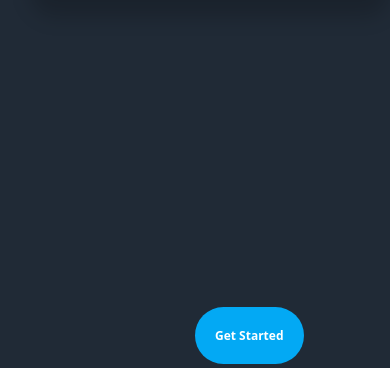
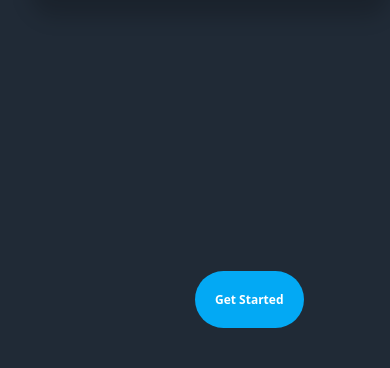
Before and after one commit to codewithAJAY/file-sharing-v1, a plain HTML site: page index.html in a window 390 px wide. Shown: the part 476-844 px from the top of the page. Drawn offline with Linux system fonts and the light colour scheme.

Commit message:
Update style.css

```diff
--- a/css/style.css
+++ b/css/style.css
@@ -343,7 +343,7 @@ input, textarea {
     width: 100%;
   }
   .get-started {
-    bottom: 4px;
+    bottom: 40px;
   }
 }
 
```
